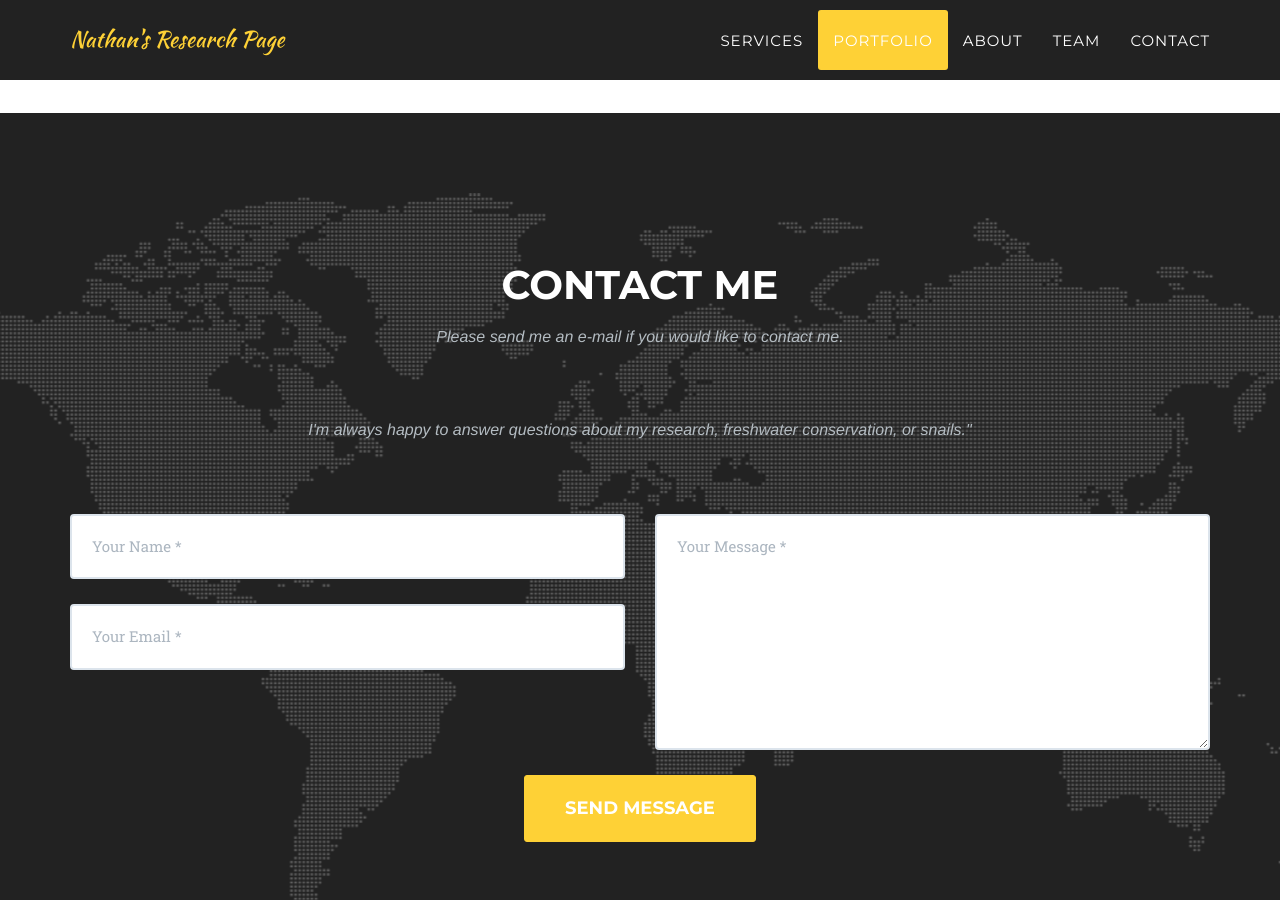
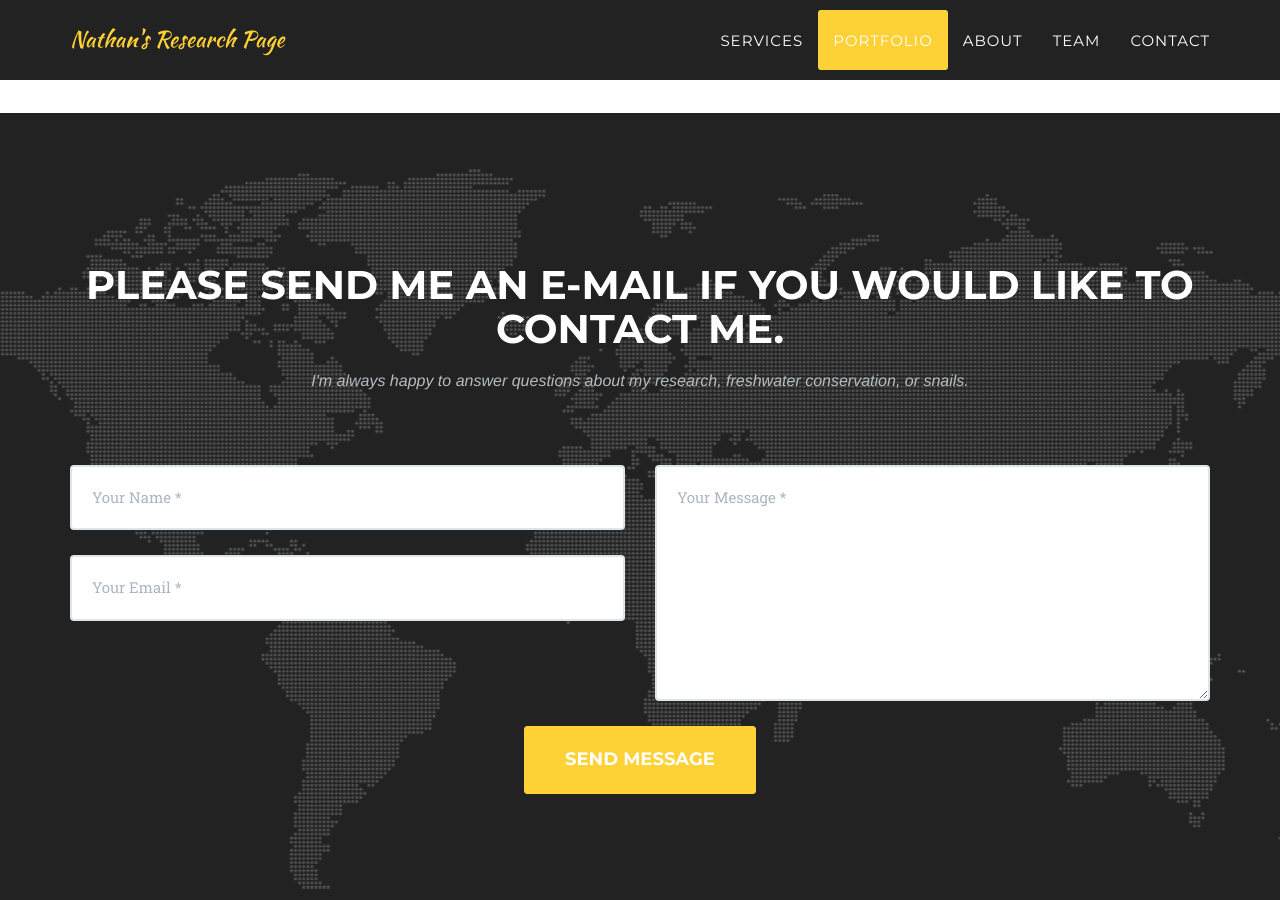
Before and after one commit to NathanWhelan/nathanwhelan.github.io, a Jekyll site: the page built from index.html, in a window 1280 px wide and 900 px high, scrolled down 4823 px. Built offline with Jekyll 4.4.1, drawn with Linux system fonts in a browser that asks for light colours; some web fonts are replaced.

Commit message:
Update contact.html

```diff
--- a/_includes/contact.html
+++ b/_includes/contact.html
@@ -2,9 +2,8 @@
         <div class="container">
             <div class="row">
                 <div class="col-lg-12 text-center">
-                    <h2 class="section-heading">Contact Me</h2>
-                    <h3 class="section-subheading text-muted">Please send me an e-mail if you would like to contact me.</h3>
-                    <h3 class="section-subheading text-muted">I'm always happy to answer questions about my research, freshwater conservation, or snails."</h3>
+                    <h2 class="section-heading">Please send me an e-mail if you would like to contact me.</h2>
+                    <h3 class="section-subheading text-muted">I'm always happy to answer questions about my research, freshwater conservation, or snails.</h3>
                 </div>
             </div>
             <div class="row">
```
